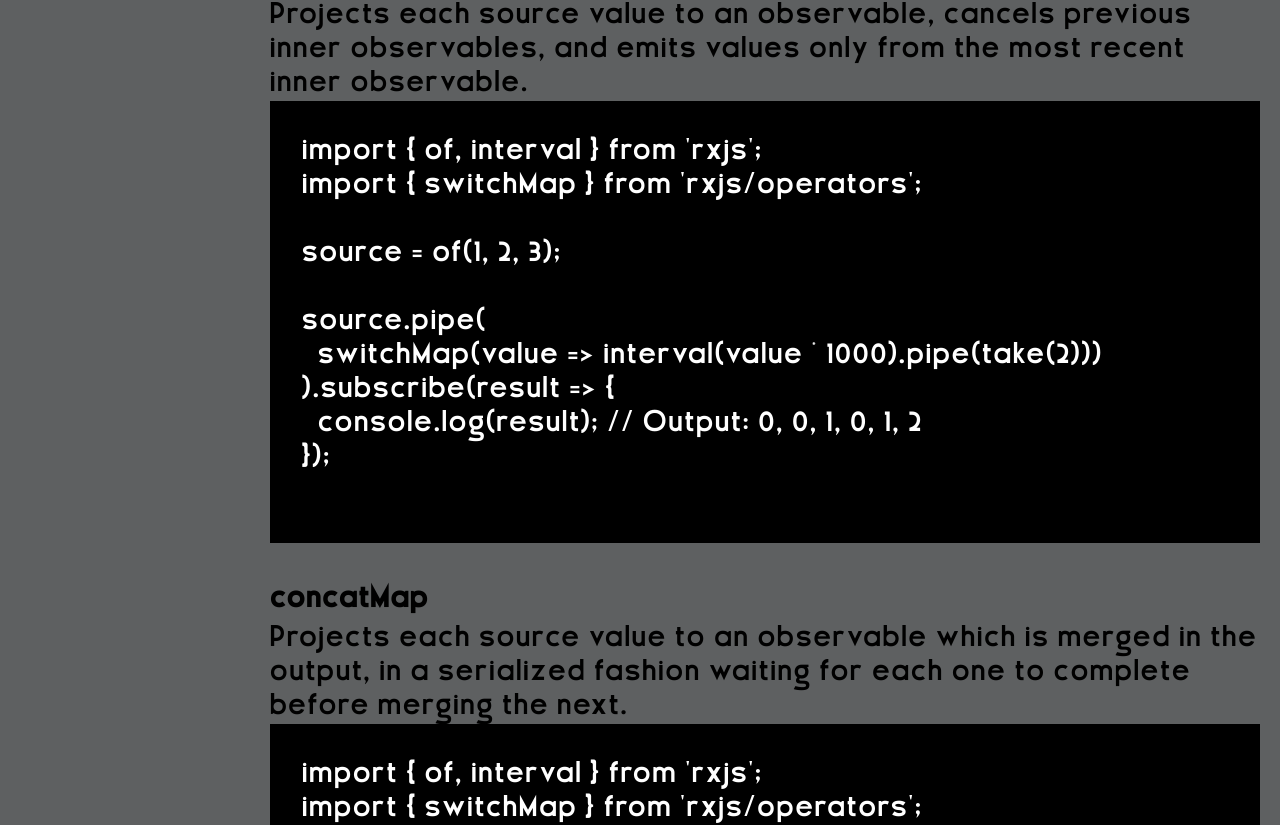
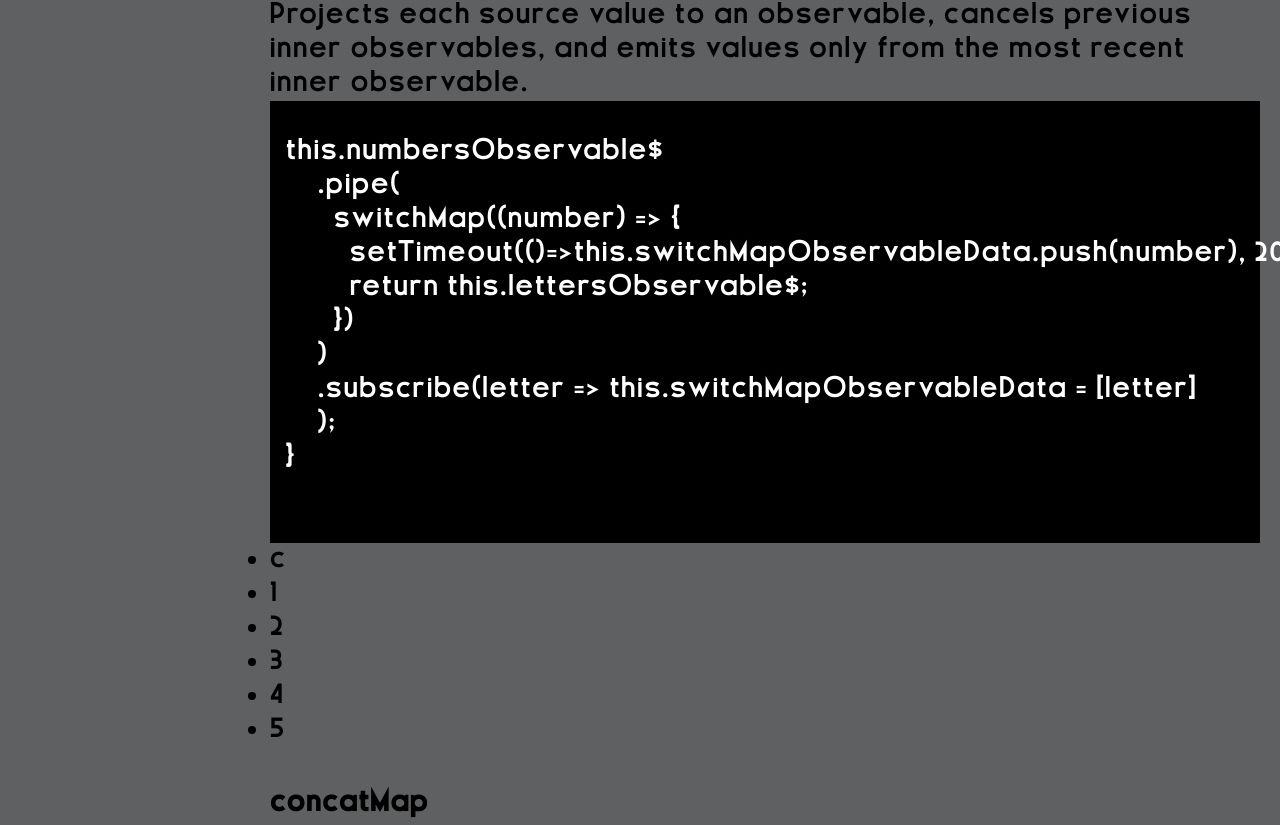
Before and after one commit to AaronMikeBonetti/Angular, an Angular app: page /observables in a window 1280 px wide. Shown: the part 4650-5475 px from the top of the page. Built offline with nearby package versions, Linux system fonts and the light colour scheme.

Commit message:
13 | worked on observables page

```diff
--- a/src/app/app.module.ts
+++ b/src/app/app.module.ts
@@ -6,6 +6,7 @@ import { ReversePipe } from './pipes/reverse/reverse.pipe';
 import { ExponentialPowerPipe } from './pipes/exponential-power/exponential-power.pipe';
 import { PipeLessonComponent } from './components/pipe-lesson/pipe-lesson.component';
 import { FormsModule } from '@angular/forms';
+import {HttpClientModule} from '@angular/common/http';
 import { DecoratorLessonComponent } from './components/decorator-lesson/decorator-lesson-parent/decorator-lesson-parent.component';
 import { DirectivesLessonComponent } from './components/directives-lesson/directives-lesson.component';
 import { ObservableLessonComponent } from './components/observable-lesson/observable-lesson.component';
@@ -42,6 +43,7 @@ import { FooterComponent } from './components/footer/footer.component';
     BrowserModule,
     AppRoutingModule,
     FormsModule,
+    HttpClientModule
   ],
   providers: [],
   bootstrap: [AppComponent]
--- a/src/app/components/observable-lesson/observable-lesson.component.html
+++ b/src/app/components/observable-lesson/observable-lesson.component.html
@@ -119,6 +119,9 @@
             <code [innerHTML]="switchMapOperatorCode">
             </code>
         </pre>
+        <ul *ngFor="let item of switchMapObservableData">
+          <li>{{item}}</li>
+        </ul>
       </section>
       <section>
         <h3>concatMap</h3>
--- a/src/app/components/observable-lesson/observable-lesson.component.ts
+++ b/src/app/components/observable-lesson/observable-lesson.component.ts
@@ -26,8 +26,8 @@
 //(you are the consumer)
 
 import { Component, OnInit } from '@angular/core';
-import { Observable, of } from 'rxjs';
-import {filter, map, mergeMap } from 'rxjs/operators'
+import { Observable, interval, of } from 'rxjs';
+import { filter, map, mergeMap, switchMap, take } from 'rxjs/operators';
 
 @Component({
   selector: 'app-observable-lesson',
@@ -35,13 +35,13 @@ import {filter, map, mergeMap } from 'rxjs/operators'
   styleUrls: ['./observable-lesson.component.scss'],
 })
 export class ObservableLessonComponent implements OnInit {
+  numbersObservable$: Observable<number> = of(1, 2, 3, 4, 5);
+  lettersObservable$: Observable<string> = of('a', 'b', 'c');
 
-  numbersObservable: Observable<number> = of(1, 2, 3, 4, 5);
-  lettersObservable: Observable<string> = of('a', 'b', 'c')
-
-  mapObservableData: number[] = []
-  filterObservableData: number[] = []
-  mergeMapObservableData: string[] = []
+  mapObservableData: number[] = [];
+  filterObservableData: number[] = [];
+  mergeMapObservableData: string[] = [];
+  switchMapObservableData: any[] = [];
 
   creatingObservableCode: string = `
   import { Observable } from 'rxjs';
@@ -52,7 +52,7 @@ export class ObservableLessonComponent implements OnInit {
     observer.next('World');
     // ...
     });
-  }`
+  }`;
 
   subscribingCode: string = `
   myObservable.subscribe(
@@ -65,7 +65,7 @@ export class ObservableLessonComponent implements OnInit {
     () => {
       console.log('Observable completed');
     }
-  );`
+  );`;
 
   mapOperatorCode: string = `
     import { of } from 'rxjs';
@@ -77,7 +77,7 @@ export class ObservableLessonComponent implements OnInit {
       map((value) => value * 2)
     ).subscribe((result) => {
       this.mapObserverData.push(result)
-    });`
+    });`;
 
   filterOperatorCode: string = `
     import { of } from 'rxjs';
@@ -88,7 +88,7 @@ export class ObservableLessonComponent implements OnInit {
     this.numbersObservable.pipe(
       filter(value => value > 2)).subscribe(result =>
       this.filterObservableData.push(result))
-  }`
+  }`;
 
   mergeMapOperatorCode: string = `
     import { of } from 'rxjs';
@@ -101,19 +101,19 @@ export class ObservableLessonComponent implements OnInit {
     ).subscribe((result) => {
       this.mergeMapObservableData.push(result)
     });
-  `
+  `;
   switchMapOperatorCode: string = `
-    import { of, interval } from 'rxjs';
-    import { switchMap } from 'rxjs/operators';
-
-    source = of(1, 2, 3);
-
-    source.pipe(
-      switchMap(value => interval(value * 1000).pipe(take(2)))
-    ).subscribe(result => {
-      console.log(result); // Output: 0, 0, 1, 0, 1, 2
-    });
-  `
+  this.numbersObservable$
+      .pipe(
+        switchMap((number) => {
+          setTimeout(()=>this.switchMapObservableData.push(number), 2000);
+          return this.lettersObservable$;
+        })
+      )
+      .subscribe(letter => this.switchMapObservableData = [letter]
+      );
+  }
+  `;
 
   concatMapOperatorCode: string = `
     import { of } from 'rxjs';
@@ -125,7 +125,7 @@ export class ObservableLessonComponent implements OnInit {
       concatMap(val => of('Delayed by: (val)ms').pipe(delay(val)))
     ).subscribe(result => {
       console.log(result); // Output delayed messages in sequence
-    });`
+    });`;
 
   ofOperatorCode: string = `
     import { of } from 'rxjs';
@@ -138,7 +138,7 @@ export class ObservableLessonComponent implements OnInit {
       console.error(error);
     }, () => {
       console.log('Observable completed');
-    });`
+    });`;
 
   reduceOperatorCode: string = `
     import { of } from 'rxjs';
@@ -150,7 +150,7 @@ export class ObservableLessonComponent implements OnInit {
       reduce((acc, value) => acc + value, 0)
     ).subscribe(result => {
       console.log(result); // Output: 10 (1 + 2 + 3 + 4)
-    });`
+    });`;
 
   pluckOperatorCode: string = `
     import { from } from 'rxjs';
@@ -166,28 +166,44 @@ export class ObservableLessonComponent implements OnInit {
       pluck('name')
     ).subscribe(name => {
       console.log(name); // Output: Alice, Bob, Charlie
-    });`
-
-
+    });`;
 
   constructor() {}
 
   ngOnInit(): void {
+    //Map
 
-    this.numbersObservable.pipe(
-      map(value => value * 2))
+    this.numbersObservable$
+      .pipe(map((value) => value * 2))
       .subscribe((result) => {
-      this.mapObservableData.push(result)
-    });
+        this.mapObservableData.push(result);
+      });
 
-    this.numbersObservable.pipe(
-      filter(value => value > 2)).subscribe(result =>
-      this.filterObservableData.push(result))
+    //Filter
 
-      this.lettersObservable.pipe(
+    this.numbersObservable$
+      .pipe(filter((value) => value > 2))
+      .subscribe((result) => this.filterObservableData.push(result));
+
+    //mergeMap
+
+    this.lettersObservable$
+      .pipe(
         mergeMap((letter) => of(letter.toUpperCase() + letter.toLowerCase()))
-      ).subscribe((result) => {
-        this.mergeMapObservableData.push(result)
+      )
+      .subscribe((result) => {
+        this.mergeMapObservableData.push(result);
       });
-  }
+
+    //switchMap
+    this.numbersObservable$
+      .pipe(
+        switchMap((number) => {
+          setTimeout(()=>this.switchMapObservableData.push(number), 2000);
+          return this.lettersObservable$;
+        })
+      )
+      .subscribe(letter => this.switchMapObservableData = [letter]
+      );
+    }
 }
--- a/tsconfig.json
+++ b/tsconfig.json
@@ -8,6 +8,7 @@
     "strict": true,
     "strictPropertyInitialization": false,
     "noImplicitReturns": true,
+    "noImplicitAny": false,
     "noFallthroughCasesInSwitch": true,
     "sourceMap": true,
     "declaration": false,
```
